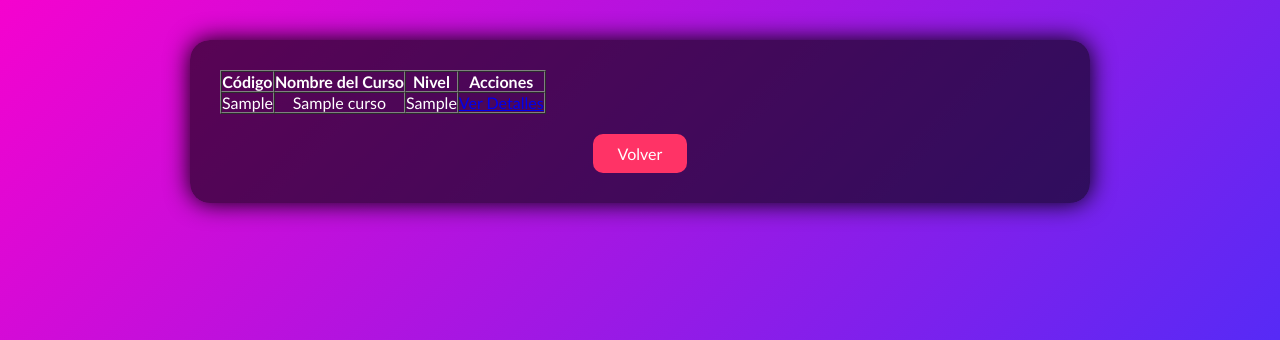
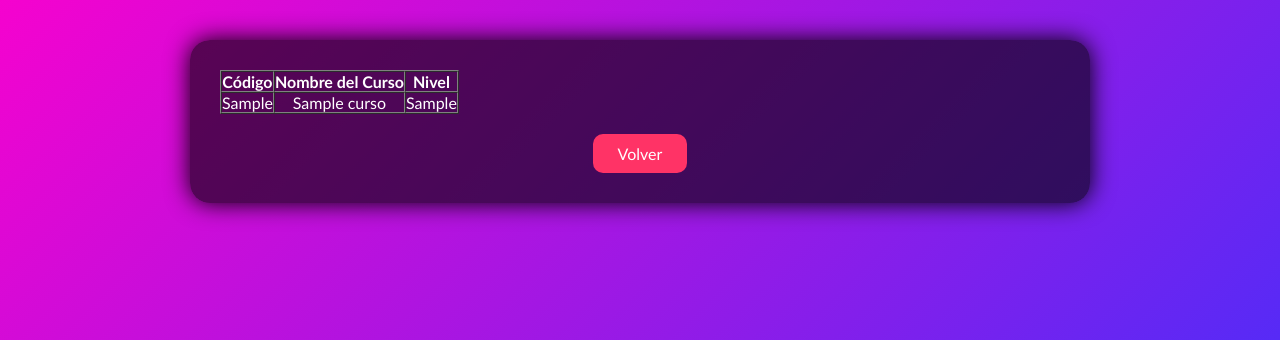
Before and after one commit to Loldeluis/Proyect_Aula, a PHP site: page /ver_cursos.php in a window 1280 px wide. Shown: the part 97-437 px from the top of the page. Run offline with PHP 8.4, Linux system fonts and the light colour scheme; a user stored in the database is signed in; tables that the repository leaves empty or names only in its code hold one stand-in row (values such as "Sample post").

Commit message:
completo

```diff
--- a/View/ver_cursos.php
+++ b/View/ver_cursos.php
@@ -42,16 +42,14 @@ $result = mysqli_stmt_get_result($stmt);
                 <th>Código</th>
                 <th>Nombre del Curso</th>
                 <th>Nivel</th>
-                <th>Acciones</th>
+
             </tr>
             <?php while ($row = mysqli_fetch_assoc($result)) : ?>
                 <tr>
                     <td><?php echo htmlspecialchars($row['codigo']); ?></td>
                     <td><?php echo htmlspecialchars($row['nombre']); ?></td>
                     <td><?php echo htmlspecialchars($row['nivel']); ?></td>
-                    <td>
-                        <a href="detalle_curso.php?id=<?php echo $row['id_curso']; ?>">Ver Detalles</a>
-                    </td>
+
                 </tr>
             <?php endwhile; ?>
         </table>
```
